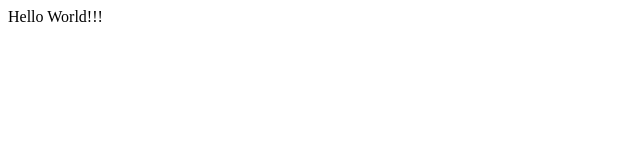
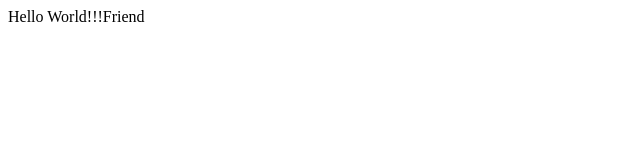
Before and after one commit to MaksymLuszczaniec/GitTutorial, a plain HTML site: page index.html in a window 1280 px wide. Shown: the full height of the page, 0-640 px from the left. Drawn offline with Linux system fonts and the light colour scheme.

Commit message:
Friend text to Hello World-index

```diff
--- a/index.html
+++ b/index.html
@@ -6,6 +6,6 @@
     <title>Git Tutorial</title>
 </head>
 <body>
-    Hello World!!!
+    Hello World!!!Friend
 </body>
 </html>
```
